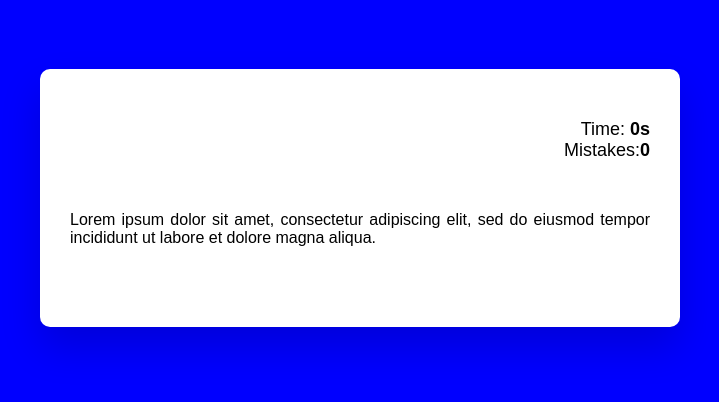
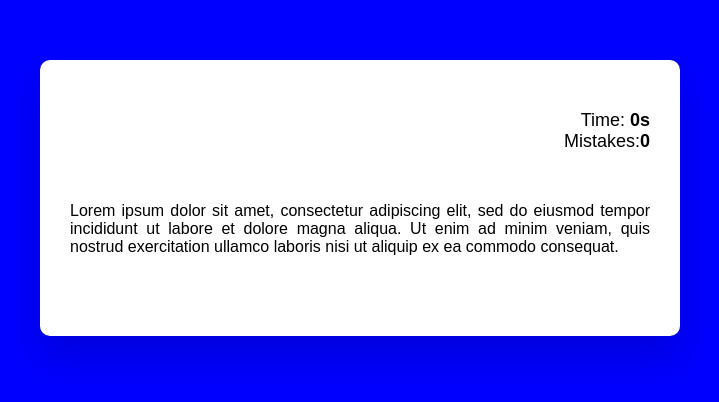
Before and after one commit to kson1128/typingtest, a website: page index.html in a window 1280 px wide. Shown: the part 202-604 px from the top of the page, without its empty margins (280-999 px from the left). Drawn offline with Linux system fonts and the light colour scheme.

Commit message:
final test

```diff
--- a/index.html
+++ b/index.html
@@ -16,7 +16,9 @@
       </div>
       <div id="quote" onmousedown="return false" onselectstart="return false">
         Lorem ipsum dolor sit amet, consectetur adipiscing elit, sed do eiusmod
-        tempor incididunt ut labore et dolore magna aliqua.
+        tempor incididunt ut labore et dolore magna aliqua. Ut enim ad minim
+        veniam, quis nostrud exercitation ullamco laboris nisi ut aliquip ex ea
+        commodo consequat.
       </div>
     </div>
   </body>
```
